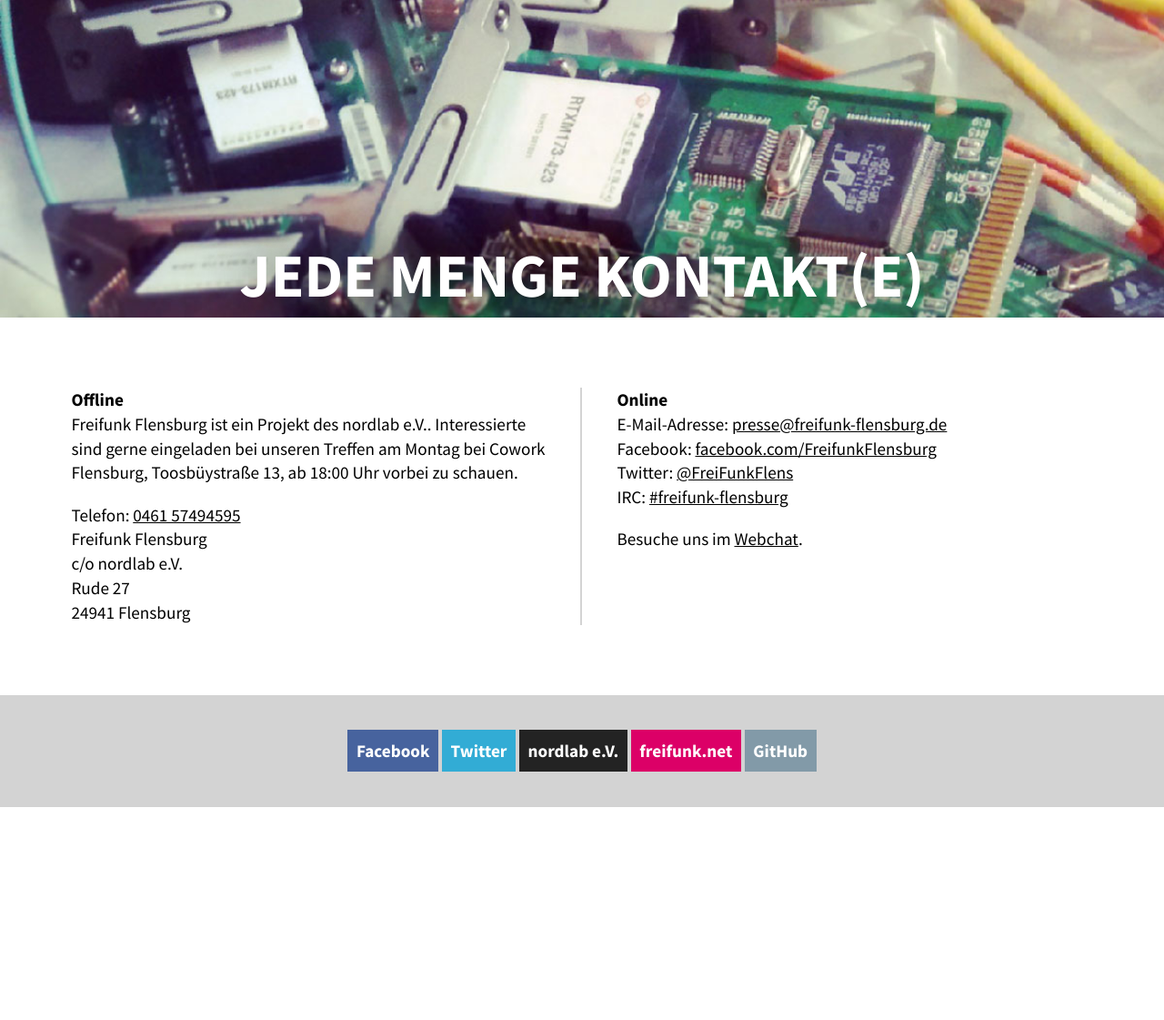
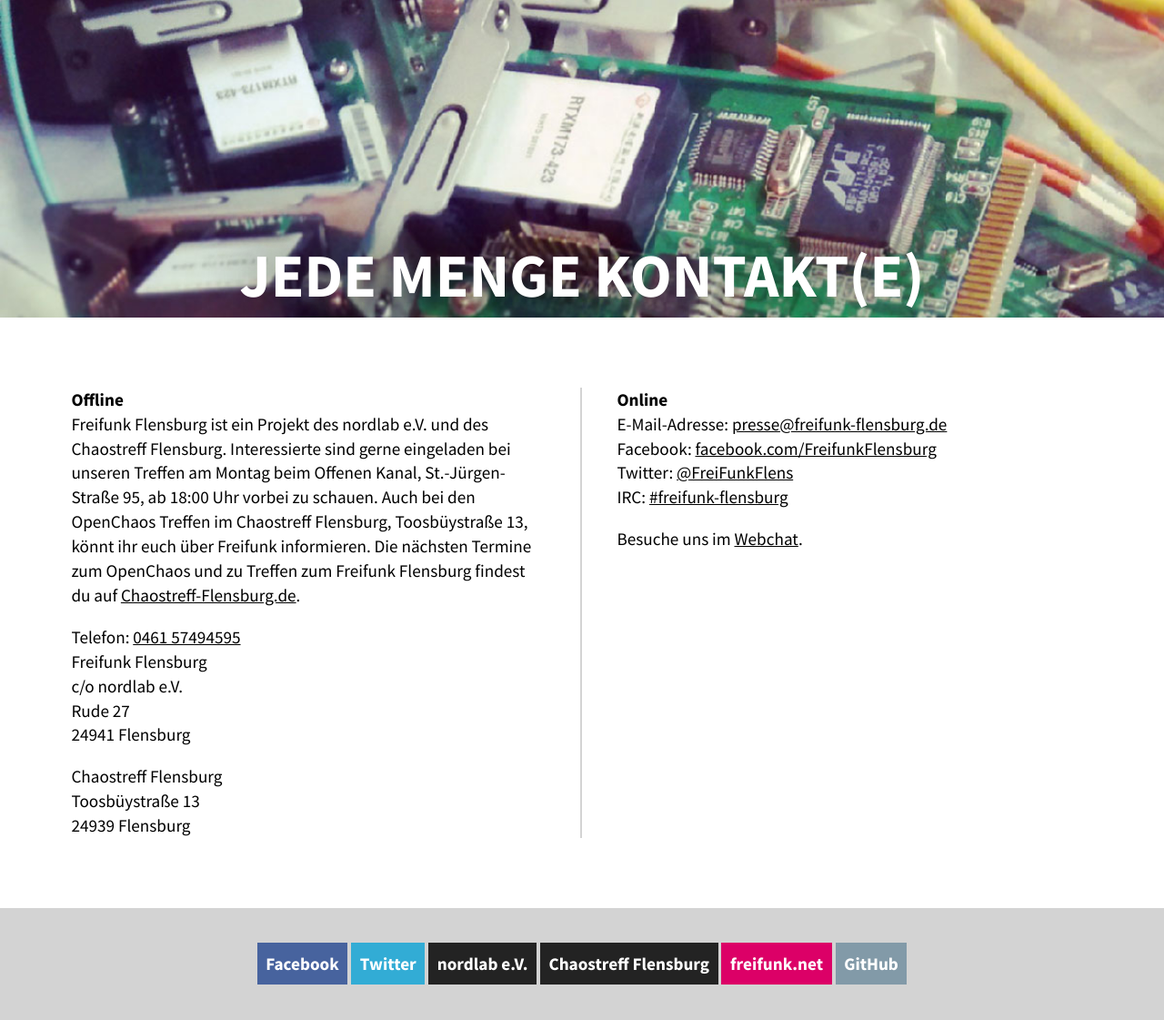
Before and after one commit to freifunk-flensburg/website, a PHP site: page / in a window 1280 px wide. Shown: the part 5019-6140 px from the top of the page at 91% size. Before the commit the page ends 5906 px from the top, so only its background shows below. Run offline with PHP 8.4, Linux system fonts and the light colour scheme.

Commit message:
added chaostreff address

```diff
--- a/content/contact.php
+++ b/content/contact.php
@@ -1,12 +1,17 @@
 <div class="contact_left">
 	<h3>Offline</h3>
-	<p>Freifunk Flensburg ist ein Projekt des nordlab e.V.. Interessierte sind gerne eingeladen bei unseren Treffen am Montag bei Cowork Flensburg, Toosbüystraße 13, ab 18:00 Uhr vorbei zu schauen.</p>
+	<p>Freifunk Flensburg ist ein Projekt des nordlab e.V. und des Chaostreff Flensburg. Interessierte sind gerne eingeladen bei unseren Treffen am Montag beim Offenen Kanal, St.-Jürgen-Straße 95, ab 18:00 Uhr vorbei zu schauen. Auch bei den OpenChaos Treffen im Chaostreff Flensburg, Toosbüystraße 13, könnt ihr euch über Freifunk informieren. Die nächsten Termine zum OpenChaos und zu Treffen zum Freifunk Flensburg findest du auf <a href="http://chaostreff-flensburg.de/">Chaostreff-Flensburg.de</a>.</p>
 	<address>
 		Telefon: <a href="tel:046157494595">0461 57494595</a>  <br>
 		Freifunk Flensburg <br>
 		c/o nordlab e.V. <br>
 		Rude 27 <br>
 		24941 Flensburg
+	</address>
+	<address>
+		Chaostreff Flensburg <br>
+		Toosbüystraße 13 <br>
+		24939 Flensburg
 	</address>
 </div>
 <div class="contact_right">
--- a/index.php
+++ b/index.php
@@ -95,6 +95,9 @@
                     <a href="http://nordlab-ev.de" class="nordlab" title="Wir gehören zum nordlab e.V." target="_blank">nordlab e.V.</a>
                 </li>
                 <li>
+                  <a href="http://chaostreff-flensburg.de/" class="nordlab" title="Wir gehören zum Chaostreff Flensburg." target="_blank">Chaostreff Flensburg</a>
+                </li>
+                <li>
                     <a href="http://freifunk.net/" class="freifunk" title="Freifunk Allgemein" target="_blank">freifunk.net</a>
                 </li>
                 <li>
```
